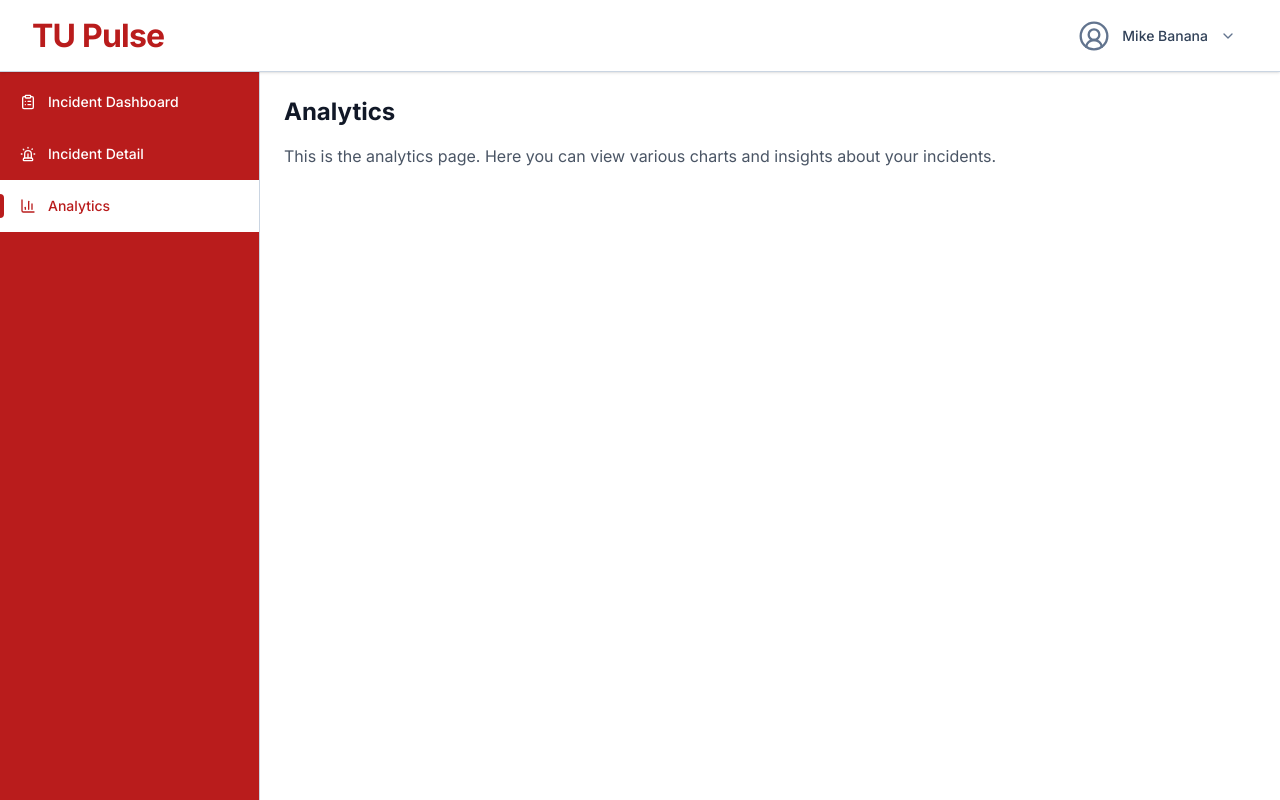
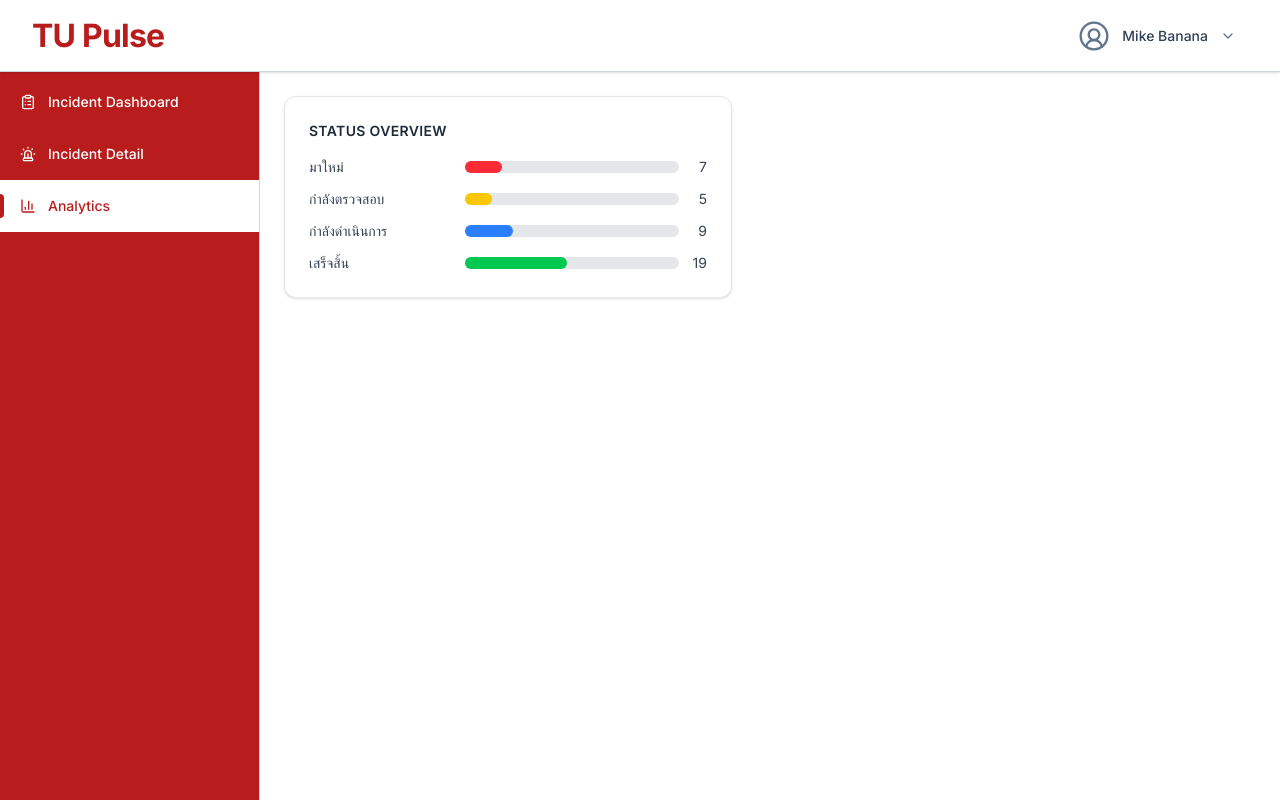
Before and after one commit to suphanatchanlek30/cs232-group8-frontend, a Next.js app: page /analytics in a window 1280 px wide. Built offline with nearby package versions, Linux system fonts and the light colour scheme.

Commit message:
feat: add statusoverview in analytics page

```diff
--- a/app/(dashboard)/analytics/page.tsx
+++ b/app/(dashboard)/analytics/page.tsx
@@ -1,13 +1,11 @@
 // app/(dashboard)/analytics/page.tsx
 
+import StatusOverview from "@/components/analytics/statusoverview";
+
 export default function AnalyticsPage() {
-    return (
+  return (
     <div className="p-6">
-        <h1 className="text-2xl font-bold">Analytics</h1>
-        <p className="mt-4 text-gray-600">
-            This is the analytics page. Here you can view various charts and
-            insights about your incidents.
-        </p>
+      <StatusOverview />
     </div>
-    );
+  );
 }
--- /dev/null
+++ b/components/analytics/statusoverview.tsx
@@ -0,0 +1,36 @@
+// components/analytics/statusoverview.tsx
+
+const statusData = [
+  { label: "มาใหม่", value: 7, color: "bg-red-500" },
+  { label: "กำลังตรวจสอบ", value: 5, color: "bg-yellow-400" },
+  { label: "กำลังดำเนินการ", value: 9, color: "bg-blue-500" },
+  { label: "เสร็จสิ้น", value: 19, color: "bg-green-500" },
+];
+
+const total = statusData.reduce((sum, item) => sum + item.value, 0);
+
+export default function StatusOverview() {
+  return (
+    <div className="bg-white rounded-xl border border-gray-200 shadow-sm p-6 w-full max-w-md">
+      <h2 className="text-sm font-semibold text-gray-800 mb-4 tracking-wide">
+        STATUS OVERVIEW
+      </h2>
+      <div className="space-y-3">
+        {statusData.map((item) => (
+          <div key={item.label} className="flex items-center gap-3">
+            <span className="w-36 text-sm text-gray-700">{item.label}</span>
+            <div className="flex-1 bg-gray-200 rounded-full h-3">
+              <div
+                className={`${item.color} h-3 rounded-full transition-all`}
+                style={{ width: `${(item.value / total) * 100}%` }}
+              />
+            </div>
+            <span className="text-sm text-gray-700 w-4 text-right">
+              {item.value}
+            </span>
+          </div>
+        ))}
+      </div>
+    </div>
+  );
+}
```
